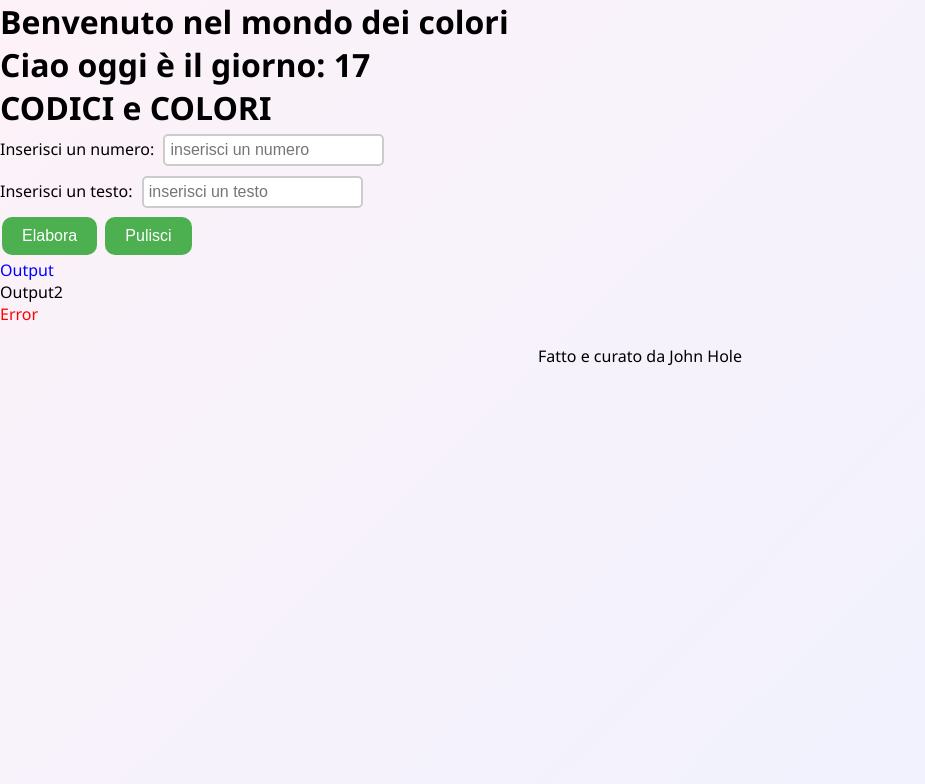
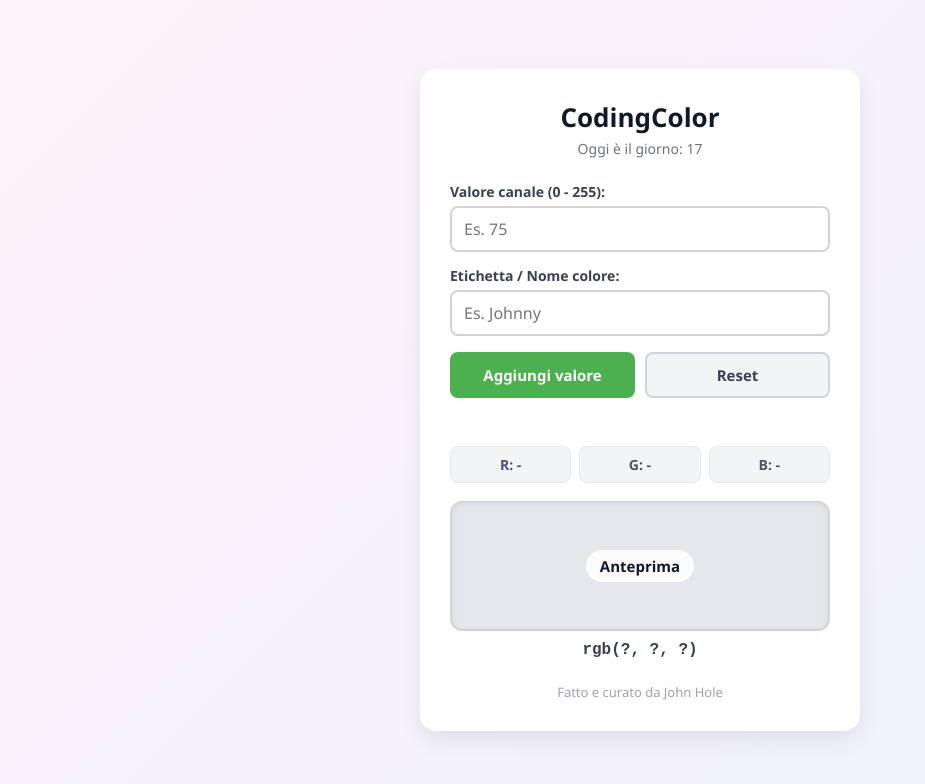
Before and after one commit to John-Hole/CodingColor, a plain HTML site: page index.html in a window 1280 px wide. Shown: the whole page, without its empty margins (0-925 px from the left). Drawn offline with Linux system fonts and the light colour scheme.

Commit message:
Aggiornato il JS e Html piu' bello e commentato

```diff
--- a/index.html
+++ b/index.html
@@ -6,33 +6,51 @@
     <link href="styles.css" rel="stylesheet" type="text/css" />
 </head>
 <body>
-<div id="header">
-    <h1 id="saluto">Benvenuto nel mondo dei colori</h1>
-    <h1 id="saluto2">Ciao oggi è il giorno: </h1>
+
+<main class="scheda-principale">
+    <header class="intestazione">
+        <h1 id="titolo-benvenuto">CodingColor</h1>
+        <p id="data-odierna">Oggi è il giorno: </p>
+    </header>
+
+    <section class="area-input">
+        <div class="gruppo-campo">
+            <label for="input-valore-rgb">Valore canale (0 - 255):</label>
+            <input type="number" id="input-valore-rgb" min="0" max="255" placeholder="Es. 75">
         </div>
-<div id="title">
-    <h1>CODICI e COLORI</h1>
+
+        <div class="gruppo-campo">
+            <label for="input-nome-colore">Etichetta / Nome colore:</label>
+            <input type="text" id="input-nome-colore" placeholder="Es. Johnny">
         </div>
-<div id="input">
-    <label for="inNumber">Inserisci un numero: </label>
-    <input id="inNumber" placeholder="inserisci un numero">
-    <br>
-    <label for="inText">Inserisci un testo: </label>
-    <input id="inText" placeholder="inserisci un testo">
-    <br>
-    <button type="button" id="btnElabora" onclick="elabora()">Elabora</button>
-    <button type="button" id="btnCancella" onclick="reset()">Pulisci</button>
+
+        <div class="bottoni-azione">
+            <button type="button" id="btn-aggiungi" onclick="elabora()">Aggiungi valore</button>
+            <button type="button" id="btn-reset" onclick="reset()">Reset</button>
         </div>
-<div id="output">
-    <p id="outText">Output</p>
-    <P ID="outText2">Output2</P>
+
+        <p id="messaggio-errore" class="errore"></p>
+    </section>
+
+    <section class="stato-canali">
+        <span id="badge-r" class="badge">R: -</span>
+        <span id="badge-g" class="badge">G: -</span>
+        <span id="badge-b" class="badge">B: -</span>
+    </section>
+
+    <!-- Rettangolo anteprima colore -->
+    <section class="area-anteprima">
+        <div id="riquadro-colore">
+            <span id="testo-dentro-riquadro">Anteprima</span>
         </div>
-<div>
-    <p id="error">Error</p>
-</div>
-<script src="script.js"></script>
+        <p id="codice-rgb-testo">rgb(?, ?, ?)</p>
+    </section>
+
     <footer>
         <p>Fatto e curato da John Hole</p>
     </footer>
+</main>
+
+<script src="script.js"></script>
 </body>
 </html>
--- a/script.js
+++ b/script.js
@@ -1,54 +1,83 @@
-console.log("Inizio esecuzione");
-let d = new Date();
-console.log(d);
-document.getElementById("saluto2").innerHTML += d.getDate();
+console.log("Inizio esecuzione"); //Stampa messaggio nella console
+let d = new Date(); //Crea una variabile che contiene la data
+document.getElementById("data-odierna").innerHTML += d.getDate(); //Aggiunge all'elemento data-odierna solo il giorno di oggi
 
-let colori = [];
+let colori = []; //Crea un array chiamato colori per salvare R, G e B
 
-function elabora(){
-    let numero = Number(document.getElementById("inNumber").value);
+//Funzione elabora che viene richiamata dal bottone Aggiungi valore
+function elabora() {
+    //Prende il valore testuale grezzo dal campo input-valore-rgb
+    let valoreInput = document.getElementById("input-valore-rgb").value;
+    //Cast in numero del valore inserito
+    let numero = Number(valoreInput);
 
-    let testo = document.getElementById("inText").value;
-    document.getElementById("outText2").innerHTML = testo;
+    //Prende il testo inserito nel campo input-nome-colore
+    let testo = document.getElementById("input-nome-colore").value;
+    //Se l'utente ha scritto un testo lo mette dentro il riquadro, altrimenti lascia "Anteprima"
+    if (testo !== "") {
+        document.getElementById("testo-dentro-riquadro").innerHTML = testo;
+    }
 
-    if(numero >= 0 && numero <= 255){
-        // inserire il numero dentro l'array
+    //Controlla che il campo non sia vuoto e che il numero sia valido per l'RGB (tra 0 e 255)
+    if (valoreInput !== "" && numero >= 0 && numero <= 255) {
+        //Pulisce eventuali messaggi di errore precedenti
+        document.getElementById("messaggio-errore").innerHTML = "";
+
+        //Se ci sono già 3 colori, svuota l'array per iniziare un nuovo colore da capo
+        if (colori.length == 3) {
+            colori = [];
+            document.getElementById("badge-g").innerHTML = "G: -";
+            document.getElementById("badge-b").innerHTML = "B: -";
+        }
+
+        //Inserisce il numero alla fine dell'array colori
         colori.push(numero);
 
-        // visualizzare il numero dentro il div output
-        document.getElementById("outText").innerHTML =
-            "Hai inserito il numero " + numero;
+        //Aggiorna i badge R, G, B in base a quanti numeri sono stati inseriti
+        if (colori.length >= 1) document.getElementById("badge-r").innerHTML = "R: " + colori[0];
+        if (colori.length >= 2) document.getElementById("badge-g").innerHTML = "G: " + colori[1];
+        if (colori.length == 3) document.getElementById("badge-b").innerHTML = "B: " + colori[2];
 
-        // visualizzare i numeri inseriti
-        document.getElementById("outText").innerHTML +=
-            "<br>I colori inseriti sono: " + colori.join(", ");
-        console.log(colori);
+        //Aggiorna il testo sotto il rettangolo mostrando i valori inseriti finora
+        document.getElementById("codice-rgb-testo").innerHTML =
+            `rgb(${colori[0] ?? "?"}, ${colori[1] ?? "?"}, ${colori[2] ?? "?"})`;
 
-        if(colori.length == 3){
+        //Controlla se nell'array colori ci sono esattamente 3 numeri
+        if (colori.length == 3) {
+            //Crea la stringa del colore rgb completo
             let newColor = `rgb(${colori[0]}, ${colori[1]}, ${colori[2]})`;
-            document.getElementById("error").style.color = newColor;
+            //Applica il colore come sfondo del rettangolo di anteprima
+            document.getElementById("riquadro-colore").style.backgroundColor = newColor;
+            document.getElementById("testo-dentro-riquadro").style.color = newColor;
+            document.getElementById("codice-rgb-testo").style.color = newColor;
         }
 
     } else {
-        // messaggio dentro il div error
-        document.getElementById("error").innerHTML =
-            "Il numero inserito non va bene";
+        //Se il numero non è valido scrive il messaggio di errore
+        document.getElementById("messaggio-errore").innerHTML =
+            "Inserisci un numero valido tra 0 e 255!";
     }
 }
 
-function reset(){
-    // svuota input
-    document.getElementById("inNumber").value = "";
-    document.getElementById("inText").value = "";
+//Funzione reset che riporta tutta la pagina allo stato iniziale
+function reset() {
+    //Svuota i due campi di input
+    document.getElementById("input-valore-rgb").value = "";
+    document.getElementById("input-nome-colore").value = "";
 
-    // svuota output
-    document.getElementById("outText").innerHTML = "Output";
-    document.getElementById("outText2").innerHTML = "Output2";
-    document.getElementById("error").innerHTML = "Error";
+    //Pulisce il messaggio di errore
+    document.getElementById("messaggio-errore").innerHTML = "";
 
-    // ripristina colore testo
-    document.getElementById("outText2").style.color = "black";
+    //Ripristina i badge dei 3 canali
+    document.getElementById("badge-r").innerHTML = "R: -";
+    document.getElementById("badge-g").innerHTML = "G: -";
+    document.getElementById("badge-b").innerHTML = "B: -";
 
-    // svuota array colori
+    //Ripristina il rettangolo grigio iniziale e i testi predefiniti
+    document.getElementById("riquadro-colore").style.backgroundColor = "#e5e7eb";
+    document.getElementById("testo-dentro-riquadro").innerHTML = "Anteprima";
+    document.getElementById("codice-rgb-testo").innerHTML = "rgb(?, ?, ?)";
+
+    //Svuota l'array colori
     colori = [];
 }
--- a/styles.css
+++ b/styles.css
@@ -7,51 +7,163 @@
 
 body {
     background: linear-gradient(135deg, #fdf2f8, #eef2ff);
-    color: #000000;
+    color: #1f2937;
     min-height: 100vh;
+    display: flex;
+    justify-content: center;
+    align-items: center;
+    padding: 20px;
+}
+
+.scheda-principale {
+    background: #ffffff;
+    width: 100%;
+    max-width: 440px;
+    padding: 30px;
+    border-radius: 16px;
+    box-shadow: 0 10px 25px rgba(0, 0, 0, 0.08);
+    text-align: center;
+}
+
+.intestazione h1 {
+    font-size: 26px;
+    color: #111827;
+    margin-bottom: 4px;
+}
+
+#data-odierna {
+    font-size: 14px;
+    color: #6b7280;
+    margin-bottom: 24px;
+}
+
+.gruppo-campo {
+    text-align: left;
+    margin-bottom: 14px;
+}
+
+.gruppo-campo label {
+    display: block;
+    font-size: 14px;
+    font-weight: 600;
+    margin-bottom: 5px;
+    color: #374151;
+}
+
+.gruppo-campo input {
+    width: 100%;
+    font-size: 16px;
+    padding: 10px 12px;
+    border: 2px solid #d1d5db;
+    border-radius: 8px;
+    outline: none;
+    transition: border-color 0.2s;
+}
+
+.gruppo-campo input:focus {
+    border-color: #4CAF50;
+}
+
+.bottoni-azione {
+    display: flex;
+    gap: 10px;
+    margin-top: 16px;
+}
+
+button {
+    flex: 1;
+    cursor: pointer;
+    font-size: 15px;
+    font-weight: 600;
+    padding: 11px;
+    border-radius: 8px;
+    border: 2px solid transparent;
+    transition: all 0.25s ease;
+}
+
+#btn-aggiungi {
+    background-color: #4CAF50;
+    color: white;
+}
+
+#btn-aggiungi:hover {
+    background-color: #43a047;
+}
+
+#btn-reset {
+    background-color: #f3f4f6;
+    color: #374151;
+    border-color: #d1d5db;
+}
+
+#btn-reset:hover {
+    background-color: #e5e7eb;
+}
+
+.errore {
+    color: #dc2626;
+    font-size: 14px;
+    font-weight: 600;
+    min-height: 20px;
+    margin-top: 10px;
+}
+
+/* Badge dei 3 canali R, G, B */
+.stato-canali {
+    display: flex;
+    justify-content: space-between;
+    gap: 8px;
+    margin: 18px 0;
+}
+
+.badge {
+    flex: 1;
+    padding: 8px;
+    background: #f3f4f6;
+    border-radius: 8px;
+    font-size: 14px;
+    font-weight: 600;
+    color: #4b5563;
+    border: 1px solid #e5e7eb;
+}
+
+/* Rettangolo dove viene applicato il colore */
+.area-anteprima {
+    margin-top: 10px;
+}
+
+#riquadro-colore {
+    width: 100%;
+    height: 130px;
+    background-color: #e5e7eb;
+    border-radius: 12px;
+    border: 2px solid #d1d5db;
+    display: flex;
+    justify-content: center;
+    align-items: center;
+    transition: background-color 0.4s ease;
+    box-shadow: inset 0 2px 6px rgba(0, 0, 0, 0.06);
+}
+
+#testo-dentro-riquadro {
+    background: rgba(255, 255, 255, 0.85);
+    padding: 6px 14px;
+    border-radius: 20px;
+    font-weight: 600;
+    font-size: 15px;
+    color: #111827;
+}
+
+#codice-rgb-testo {
+    margin-top: 10px;
+    font-family: monospace;
+    font-size: 16px;
+    font-weight: bold;
+    color: #374151;
 }
 
 footer {
-    text-align: center;
-    padding: 20px;
+    margin-top: 24px;
+    font-size: 13px;
+    color: #9ca3af;
 }
-
-#error {
-    color: #ff0000;
-}
-
-#outText {
-    color: #0000ff;
-}
-
-button{
-    cursor: pointer;
-    font-family: Arial, sans-serif;
-    background-color: #4CAF50;
-    color: white;
-    border: none;
-    padding: 10px 20px;
-    text-align: center;
-    text-decoration: none;
-    display: inline-block;
-    font-size: 16px;
-    margin: 4px 2px;
-    transition-duration: 0.4s;
-    border-radius: 10px;
-}
-
-button:hover{
-    background-color: white;
-    color: black;
-    border: 2px solid #4CAF50;
-}
-
-
-input{
-    font-family: Arial, sans-serif;
-    font-size: 16px;
-    padding: 5px;
-    margin: 5px;
-    border: 2px solid #ccc;
-    border-radius: 5px;
-}
```
Lines whose indentation alone changed are shown as unchanged.
